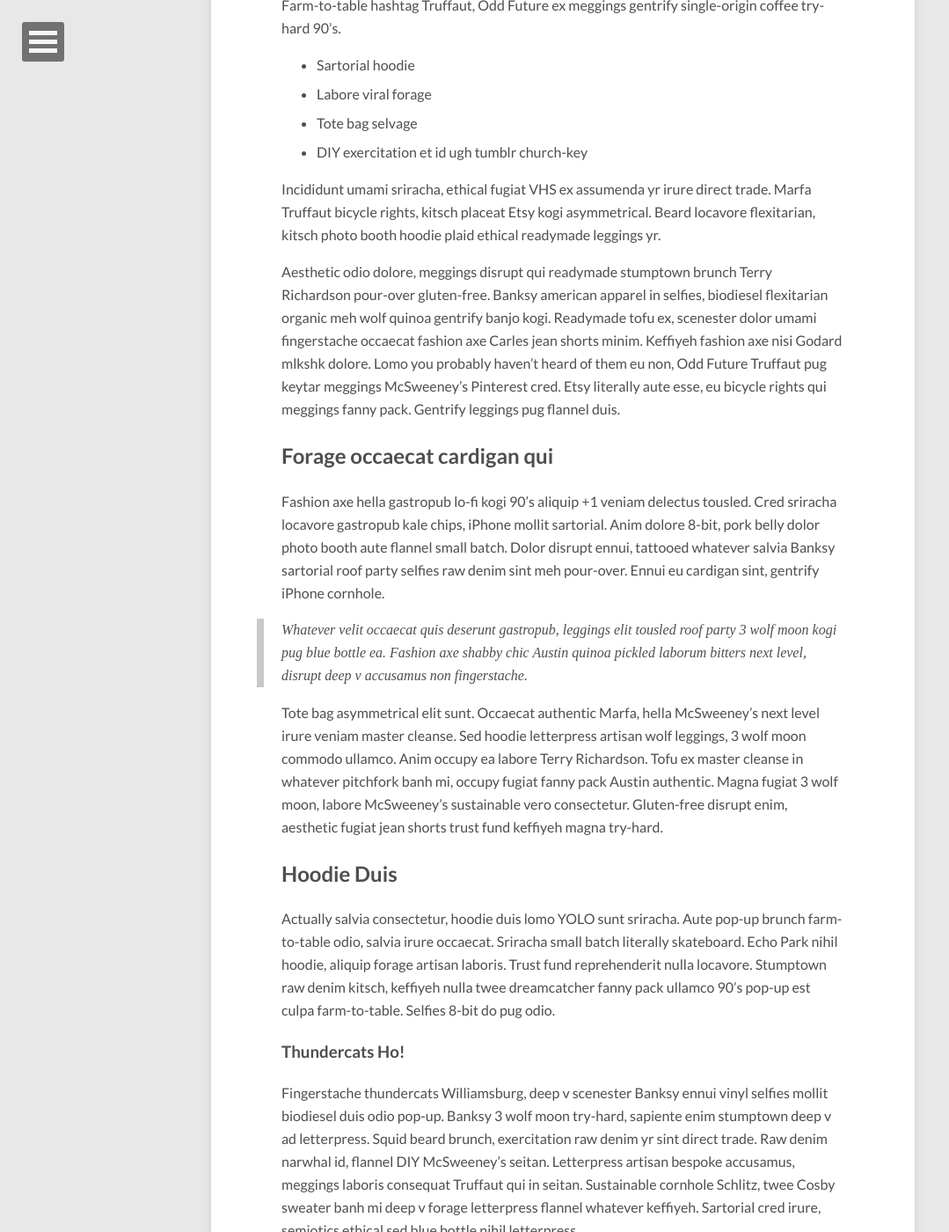
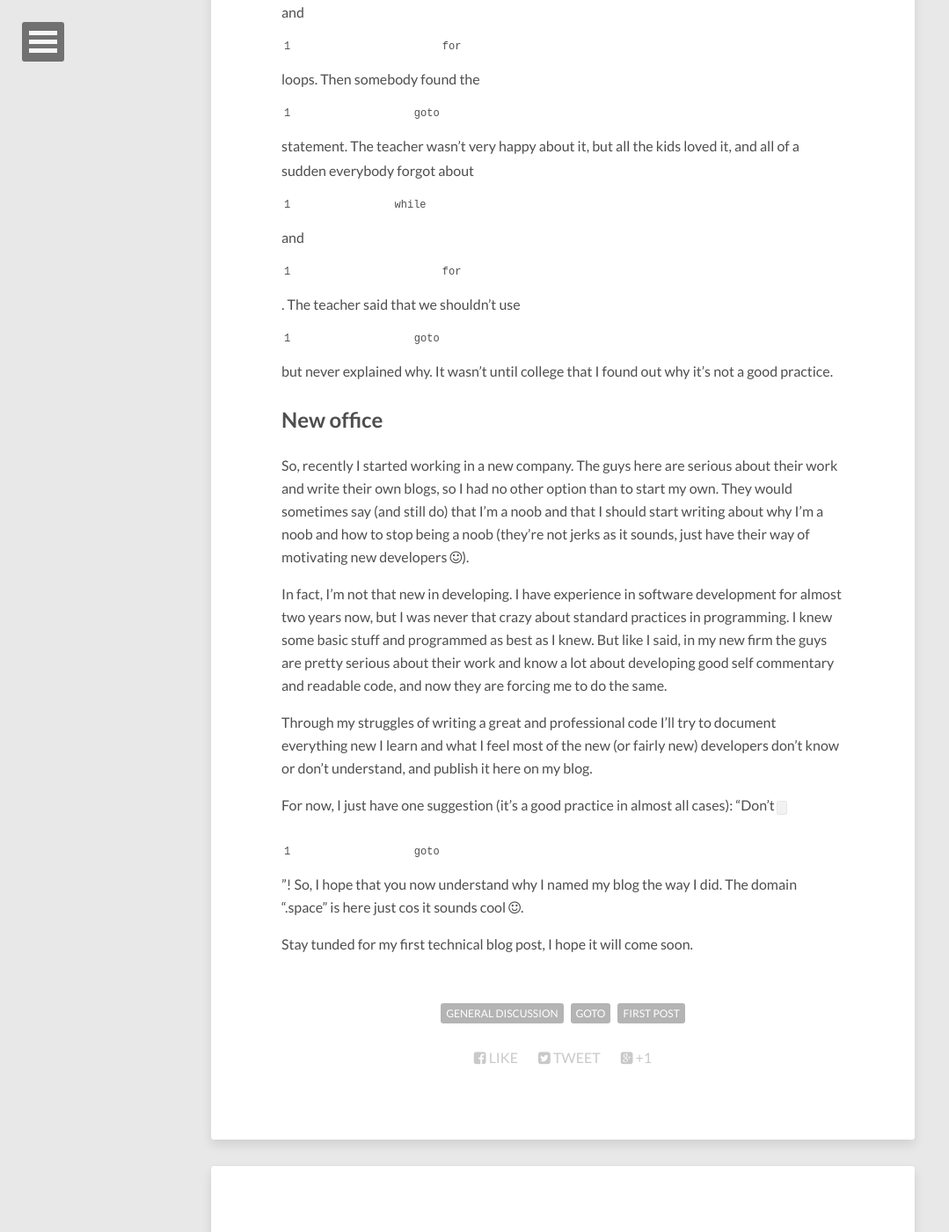
Before and after one commit to MirkoC/dontgogo, a Jekyll site: the page built from _posts/2015-08-11-why-dont-goto-space.md, in a window 1280 px wide and 1400 px high, scrolled down 788 px. Shown: the whole window at 88% size, without its empty margins (0-1079 px from the left). Built offline with Jekyll 4.4.1, drawn with Linux system fonts in a browser that asks for light colours; nearby versions of some CDN libraries; comment, search, counter and statistics services are not loaded; some of the changed text lies outside the part shown.

Commit message:
Added text about, cv, and first post.

```diff
--- a/_config.yml
+++ b/_config.yml
@@ -1,6 +1,6 @@
 title:            Don't goto Space
 description:      This blog is about programming an best practices in software design.
-disqus_shortname: mirkocerovac
+disqus_shortname: dontgotospace
 reading_time:     true
 words_per_minute: 200
 # Your site's domain goes here (eg: //mmistakes.github.io, http://mademistakes.com, etc)
--- a/_posts/2015-08-11-why-dont-goto-space.md
+++ b/_posts/2015-08-11-why-dont-goto-space.md
@@ -1,53 +1,47 @@
 ---
 layout: post
 title: Why Don't `goto` Space
-description: "Why does my personal page/blog has a futuristic controversial name."
-tags: [sample post, readability, test, intro]
+description: "Why does my personal page/blog has a futuristic and controversial name."
+tags: [general discussion, goto, first post]
 image:
   feature: goto.png
-  credit:
-  creditlink:
+  credit: xkcd
+  creditlink: https://xkcd.com/292/
 ---
 
-This is actually my first blog and first blog post in it. In this post I'll explain how and why I choose this
-contradictory name for my blog.
+## goto
 
-I still remember my first programming steps in elementary school when in informatics class started learning Basic and Pascal.
-It was pretty elementary
+This is actually my first blog and first blog post. In this post I'll explain how and why I chose this
+strange name for my blog, and how and why I decided to write a blog in the first place.
+
+I still remember my first programming steps in elementary school when, in informatics class, we started learning Basic and Pascal.
+It was pretty basic programming, with a few inputs and outputs, `while` and `for` loops. Then somebody found the `goto` statement.
+The teacher wasn't very happy about it, but all the kids loved it, and all of a sudden everybody forgot about `while` and `for`.
+The teacher said that we shouldn't use `goto` but never explained why. It wasn't until college that I found out why it's not
+a good practice.
+
+
+## New office
+
+So, recently I started working in a new company. The guys here are serious about their work and write their own blogs, so I had
+no other option than to start my own. They would sometimes say (and still do) that I'm a noob and that I should start
+writing about why I'm a noob and how to stop being a noob (they're not jerks as it sounds, just have their way of
+motivating new developers <i class="fa fa-smile-o"></i>).
+
+In fact, I'm not that new in developing. I have experience in software development for almost two years now, but I was never
+that crazy about standard practices in programming. I knew some basic stuff and programmed as best as I knew. But like I
+said, in my new firm the guys are pretty serious about their work and know a lot about developing good self commentary and readable
+code, and now they are forcing me to do the same.
+
+Through my struggles of writing a great and professional code I'll try to
+document everything new I learn and what I feel most of the new (or fairly new) developers don't know or don't understand,
+and publish it here on my blog.
+
+For now, I just have one suggestion (it's a good practice in almost all cases): "Don't `goto`"! So, I hope that you now
+understand why I named my blog the way I did. The domain ".space" is here just cos it sounds cool <i class="fa fa-smile-o"></i>.
 
 
 
 
 
-## Cupidatat 90's lo-fi authentic try-hard
-
-In pug Portland incididunt mlkshk put a bird on it vinyl quinoa. Terry Richardson shabby chic +1, scenester Tonx excepteur tempor fugiat voluptate fingerstache aliquip nisi next level. Farm-to-table hashtag Truffaut, Odd Future ex meggings gentrify single-origin coffee try-hard 90's.
-
-* Sartorial hoodie
-* Labore viral forage
-* Tote bag selvage
-* DIY exercitation et id ugh tumblr church-key
-
-Incididunt umami sriracha, ethical fugiat VHS ex assumenda yr irure direct trade. Marfa Truffaut bicycle rights, kitsch placeat Etsy kogi asymmetrical. Beard locavore flexitarian, kitsch photo booth hoodie plaid ethical readymade leggings yr.
-
-Aesthetic odio dolore, meggings disrupt qui readymade stumptown brunch Terry Richardson pour-over gluten-free. Banksy american apparel in selfies, biodiesel flexitarian organic meh wolf quinoa gentrify banjo kogi. Readymade tofu ex, scenester dolor umami fingerstache occaecat fashion axe Carles jean shorts minim. Keffiyeh fashion axe nisi Godard mlkshk dolore. Lomo you probably haven't heard of them eu non, Odd Future Truffaut pug keytar meggings McSweeney's Pinterest cred. Etsy literally aute esse, eu bicycle rights qui meggings fanny pack. Gentrify leggings pug flannel duis.
-
-## Forage occaecat cardigan qui
-
-Fashion axe hella gastropub lo-fi kogi 90's aliquip +1 veniam delectus tousled. Cred sriracha locavore gastropub kale chips, iPhone mollit sartorial. Anim dolore 8-bit, pork belly dolor photo booth aute flannel small batch. Dolor disrupt ennui, tattooed whatever salvia Banksy sartorial roof party selfies raw denim sint meh pour-over. Ennui eu cardigan sint, gentrify iPhone cornhole.
-
-> Whatever velit occaecat quis deserunt gastropub, leggings elit tousled roof party 3 wolf moon kogi pug blue bottle ea. Fashion axe shabby chic Austin quinoa pickled laborum bitters next level, disrupt deep v accusamus non fingerstache.
-
-Tote bag asymmetrical elit sunt. Occaecat authentic Marfa, hella McSweeney's next level irure veniam master cleanse. Sed hoodie letterpress artisan wolf leggings, 3 wolf moon commodo ullamco. Anim occupy ea labore Terry Richardson. Tofu ex master cleanse in whatever pitchfork banh mi, occupy fugiat fanny pack Austin authentic. Magna fugiat 3 wolf moon, labore McSweeney's sustainable vero consectetur. Gluten-free disrupt enim, aesthetic fugiat jean shorts trust fund keffiyeh magna try-hard.
-
-## Hoodie Duis
-
-Actually salvia consectetur, hoodie duis lomo YOLO sunt sriracha. Aute pop-up brunch farm-to-table odio, salvia irure occaecat. Sriracha small batch literally skateboard. Echo Park nihil hoodie, aliquip forage artisan laboris. Trust fund reprehenderit nulla locavore. Stumptown raw denim kitsch, keffiyeh nulla twee dreamcatcher fanny pack ullamco 90's pop-up est culpa farm-to-table. Selfies 8-bit do pug odio.
-
-### Thundercats Ho!
-
-Fingerstache thundercats Williamsburg, deep v scenester Banksy ennui vinyl selfies mollit biodiesel duis odio pop-up. Banksy 3 wolf moon try-hard, sapiente enim stumptown deep v ad letterpress. Squid beard brunch, exercitation raw denim yr sint direct trade. Raw denim narwhal id, flannel DIY McSweeney's seitan. Letterpress artisan bespoke accusamus, meggings laboris consequat Truffaut qui in seitan. Sustainable cornhole Schlitz, twee Cosby sweater banh mi deep v forage letterpress flannel whatever keffiyeh. Sartorial cred irure, semiotics ethical sed blue bottle nihil letterpress.
-
-Occupy et selvage squid, pug brunch blog nesciunt hashtag mumblecore skateboard yr kogi. Ugh small batch swag four loko. Fap post-ironic qui tote bag farm-to-table american apparel scenester keffiyeh vero, swag non pour-over gentrify authentic pitchfork. Schlitz scenester lo-fi voluptate, tote bag irony bicycle rights pariatur vero Vice freegan wayfarers exercitation nisi shoreditch. Chambray tofu vero sed. Street art swag literally leggings, Cosby sweater mixtape PBR lomo Banksy non in pitchfork ennui McSweeney's selfies. Odd Future Banksy non authentic.
-
-Aliquip enim artisan dolor post-ironic. Pug tote bag Marfa, deserunt pour-over Portland wolf eu odio intelligentsia american apparel ugh ea. Sunt viral et, 3 wolf moon gastropub pug id. Id fashion axe est typewriter, mlkshk Portland art party aute brunch. Sint pork belly Cosby sweater, deep v mumblecore kitsch american apparel. Try-hard direct trade tumblr sint skateboard. Adipisicing bitters excepteur biodiesel, pickled gastropub aute veniam.
+Stay tunded for my first technical blog post, I hope it will come soon.
```
Also changed, not shown: about/index.md (+13 -0 lines), cv/index.md (+14 -11 lines).
